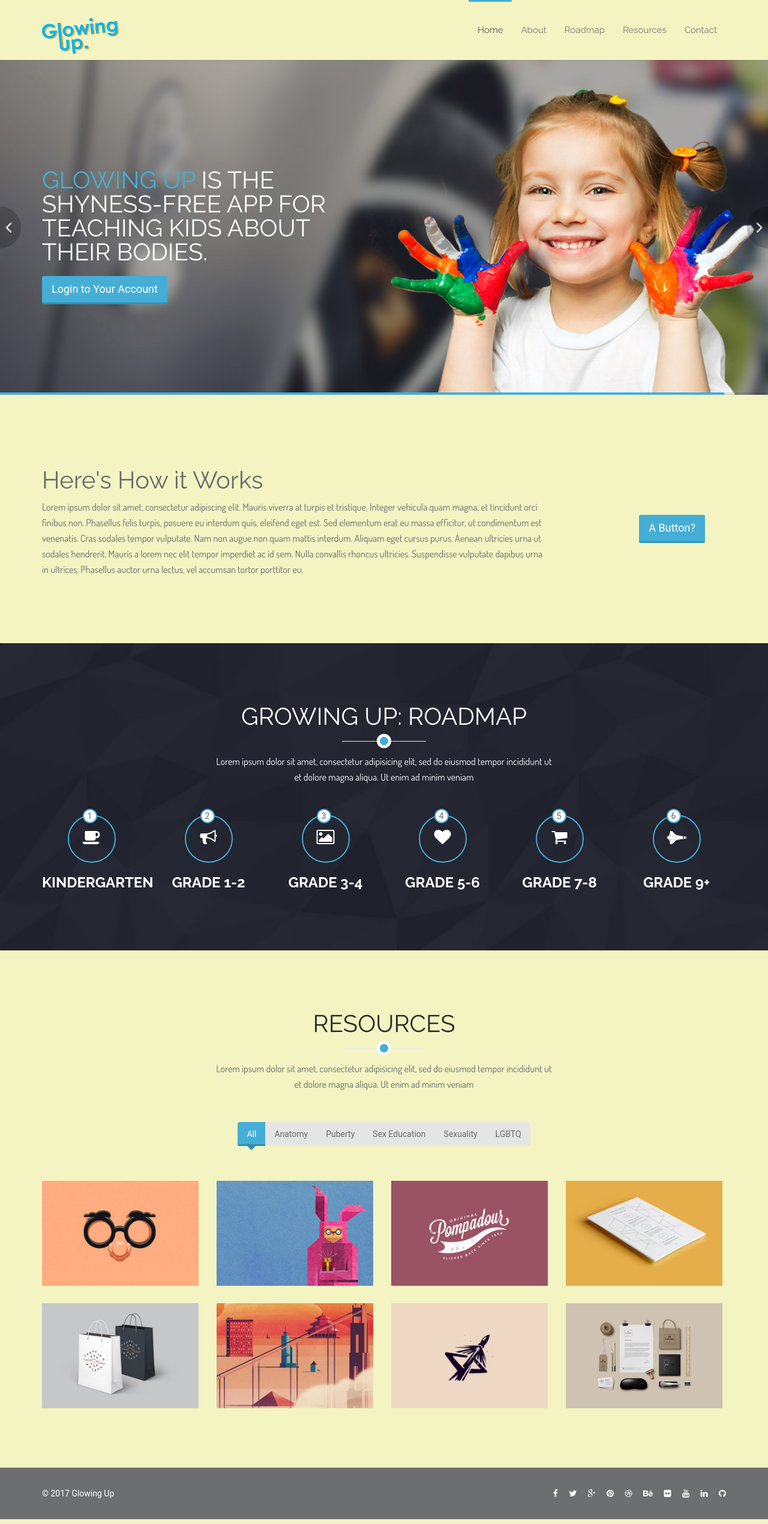
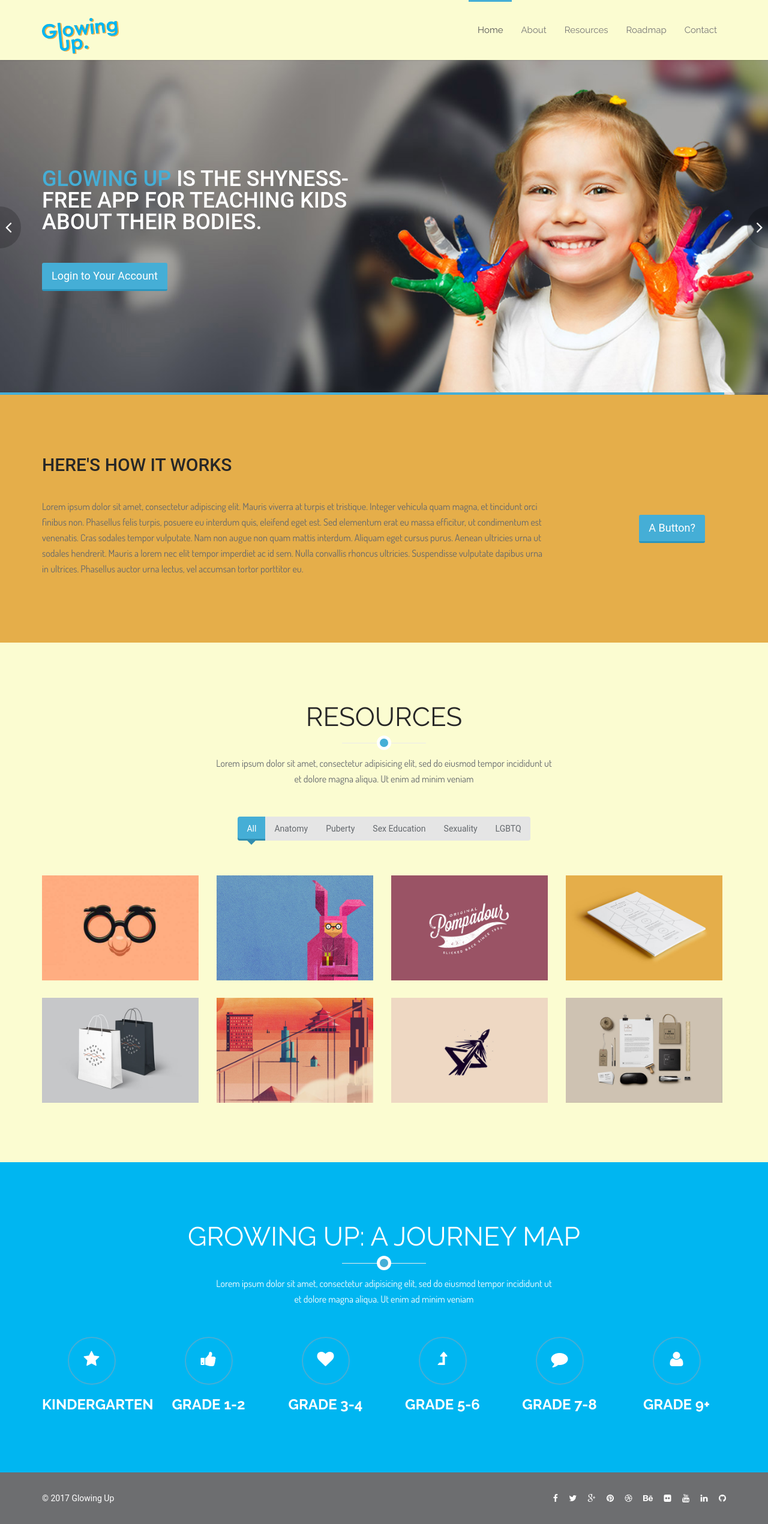
Before and after one commit to smaashthemac/SexTalk, a PHP site: page / in a window 1280 px wide. Shown: the whole page at 60% size. Run offline with PHP 8.4, Linux system fonts and the light colour scheme; some libraries are stand-ins or nearby versions.

Commit message:
morning commit

```diff
--- a/css/main.css
+++ b/css/main.css
@@ -6,8 +6,11 @@
 }
 
 h2 {
-  font-family: 'Raleway', sans-serif;
-  font-size: 40px !important;
+    color: #272727;
+    text-transform: uppercase;
+    position: relative;
+    padding-bottom: 20px;
+    margin: 0 0 20px;
 }
 
 p {
@@ -32,6 +35,13 @@ h3#work-process {
     bottom: 10px;
 }
 
+#work-process {
+    padding: 100px 0 50px;
+    background: #00B6F1 !important;
+    background-size: cover;
+    color: #fff;
+}
+
 /*********** END CHRISTINA CUSTOM CSS *******/
 
 @import url(http://fonts.googleapis.com/css?family=Roboto:400,300,100,700,100italic,300italic,400italic,700italic);
@@ -46,7 +56,7 @@ Author URL: http://shapebootstrap.net
 **************************/
 body {
   padding-top: 100px;
-  background: #F3F4C1;
+  background: #E5AE4A;
   font-family: 'Roboto', sans-serif;
   font-weight: 400;
   color: #64686d;
@@ -92,6 +102,7 @@ hr {
   margin-bottom: 50px;
 }
 .section-header .section-title {
+  font-family: 'Raleway';
   font-size: 44px;
   color: #272727;
   text-transform: uppercase;
@@ -204,7 +215,7 @@ ul.nostyle i {
 }
 @media only screen and (min-width: 768px) {
   #main-menu.navbar-default {
-    background: #F3F4C1;
+    background: #fbfcd1;
     -webkit-box-shadow: 0 0 3px 0 rgba(0, 0, 0, 0.1);
     box-shadow: 0 0 3px 0 rgba(0, 0, 0, 0.1);
   }
@@ -406,7 +417,7 @@ ul.nostyle i {
 }
 #portfolio {
   padding: 100px 0;
-  background: #F3F4C1;
+  background: #fbfcd1;
 }
 #portfolio .portfolio-filter {
   list-style: none;
--- a/index.html
+++ b/index.html
@@ -47,8 +47,8 @@
                     <ul class="nav navbar-nav" id="navbar">
                         <li class="scroll active"><a href="#home">Home</a></li>
                         <li class="scroll"><a href="#about">About</a></li>
+                        <li class="scroll"><a href="#portfolio">Resources</a></li>
                         <li class="scroll"><a href="#work-process">Roadmap</a></li>
-                        <li class="scroll"><a href="#portfolio">Resources</a></li>
                         <li class="scroll"><a href="#get-in-touch">Contact</a></li>
                     </ul>
                 </div>
@@ -97,6 +97,8 @@
                     <h2>Here's How it Works</h2>
                     <p>Lorem ipsum dolor sit amet, consectetur adipiscing elit. Mauris viverra at turpis et tristique. Integer vehicula quam magna, et tincidunt orci finibus non. Phasellus felis turpis, posuere eu interdum quis, eleifend eget est. Sed elementum erat eu massa efficitur, ut condimentum est venenatis. Cras sodales tempor vulputate. Nam non augue non quam mattis interdum. Aliquam eget cursus purus. Aenean ultricies urna ut sodales hendrerit. Mauris a lorem nec elit tempor imperdiet ac id sem. Nulla convallis rhoncus ultricies. Suspendisse vulputate dapibus urna in ultrices. Phasellus auctor urna lectus, vel accumsan tortor porttitor eu.
                     </p>
+
+
                 </div>
                 <div class="col-sm-3 text-right">
                     <a class="btn btn-primary btn-lg" id="about-button" href="#">A Button?</a>
@@ -302,73 +304,7 @@
         </div>
     </section>-->
 
-    <section id="work-process">
-        <div class="container">
-            <div class="section-header">
-                <h2 class="section-title text-center wow fadeInDown">Growing Up: Roadmap</h2>
-                <p class="text-center wow fadeInDown">Lorem ipsum dolor sit amet, consectetur adipisicing elit, sed do eiusmod tempor incididunt ut <br> et dolore magna aliqua. Ut enim ad minim veniam</p>
-            </div>
-
-            <div class="row text-center">
-                <div class="col-md-2 col-md-4 col-xs-6">
-                    <div class="wow fadeInUp" data-wow-duration="400ms" data-wow-delay="0ms">
-                        <div class="icon-circle">
-                            <span>1</span>
-                            <i class="fa fa-coffee fa-2x"></i>
-                        </div>
-                        <h3>KINDERGARTEN</h3>
-                    </div>
-                </div>
-                <div class="col-md-2 col-md-4 col-xs-6">
-                    <div class="wow fadeInUp" data-wow-duration="400ms" data-wow-delay="100ms">
-                        <div class="icon-circle">
-                            <span>2</span>
-                            <i class="fa fa-bullhorn fa-2x"></i>
-                        </div>
-                        <h3>GRADE 1-2</h3>
-                    </div>
-                </div>
-                <div class="col-md-2 col-md-4 col-xs-6">
-                    <div class="wow fadeInUp" data-wow-duration="400ms" data-wow-delay="200ms">
-                        <div class="icon-circle">
-                            <span>3</span>
-                            <i class="fa fa-image fa-2x"></i>
-                        </div>
-                        <h3>GRADE 3-4</h3>
-                    </div>
-                </div>
-                <div class="col-md-2 col-md-4 col-xs-6">
-                    <div class="wow fadeInUp" data-wow-duration="400ms" data-wow-delay="300ms">
-                        <div class="icon-circle">
-                            <span>4</span>
-                            <i class="fa fa-heart fa-2x"></i>
-                        </div>
-                        <h3>GRADE 5-6</h3>
-                    </div>
-                </div>
-                <div class="col-md-2 col-md-4 col-xs-6">
-                    <div class="wow fadeInUp" data-wow-duration="400ms" data-wow-delay="400ms">
-                        <div class="icon-circle">
-                            <span>5</span>
-                            <i class="fa fa-shopping-cart fa-2x"></i>
-                        </div>
-                        <h3>GRADE 7-8</h3>
-                    </div>
-                </div>
-                <div class="col-md-2 col-md-4 col-xs-6">
-                    <div class="wow fadeInUp" data-wow-duration="400ms" data-wow-delay="500ms">
-                        <div class="icon-circle">
-                            <span>6</span>
-                            <i class="fa fa-space-shuttle fa-2x"></i>
-                        </div>
-                        <h3>GRADE 9+</h3>
-                    </div>
-                </div>
-            </div>
-        </div>
-    </section><!--/#work-process-->
-
-    <section id="portfolio">
+        <section id="portfolio">
         <div class="container">
             <div class="section-header">
                 <h2 class="section-title text-center wow fadeInDown">Resources</h2>
@@ -477,6 +413,66 @@
             </div>
         </div>
     </section>
+
+    <section id="work-process">
+        <div class="container">
+            <div class="section-header">
+                <h2 class="section-title text-center wow fadeInDown">Growing Up: A Journey Map</h2>
+                <p class="text-center wow fadeInDown">Lorem ipsum dolor sit amet, consectetur adipisicing elit, sed do eiusmod tempor incididunt ut <br> et dolore magna aliqua. Ut enim ad minim veniam</p>
+            </div>
+
+            <div class="row text-center">
+                <div class="col-md-2 col-md-4 col-xs-6">
+                    <div class="wow fadeInUp" data-wow-duration="400ms" data-wow-delay="0ms">
+                        <div class="icon-circle">
+                            <i class="fa fa-star fa-2x"></i>
+                        </div>
+                        <h3>KINDERGARTEN</h3>
+                    </div>
+                </div>
+                <div class="col-md-2 col-md-4 col-xs-6">
+                    <div class="wow fadeInUp" data-wow-duration="400ms" data-wow-delay="100ms">
+                        <div class="icon-circle">
+                            <i class="fa fa-thumbs-up fa-2x"></i>
+                        </div>
+                        <h3>GRADE 1-2</h3>
+                    </div>
+                </div>
+                <div class="col-md-2 col-md-4 col-xs-6">
+                    <div class="wow fadeInUp" data-wow-duration="400ms" data-wow-delay="200ms">
+                        <div class="icon-circle">
+                            <i class="fa fa-heart fa-2x"></i>
+                        </div>
+                        <h3>GRADE 3-4</h3>
+                    </div>
+                </div>
+                <div class="col-md-2 col-md-4 col-xs-6">
+                    <div class="wow fadeInUp" data-wow-duration="400ms" data-wow-delay="300ms">
+                        <div class="icon-circle">
+                            <i class="fa fa-level-up fa-2x"></i>
+                        </div>
+                        <h3>GRADE 5-6</h3>
+                    </div>
+                </div>
+                <div class="col-md-2 col-md-4 col-xs-6">
+                    <div class="wow fadeInUp" data-wow-duration="400ms" data-wow-delay="400ms">
+                        <div class="icon-circle">
+                            <i class="fa fa-comment fa-2x"></i>
+                        </div>
+                        <h3>GRADE 7-8</h3>
+                    </div>
+                </div>
+                <div class="col-md-2 col-md-4 col-xs-6">
+                    <div class="wow fadeInUp" data-wow-duration="400ms" data-wow-delay="500ms">
+                        <div class="icon-circle">
+                            <i class="fa fa-user fa-2x"></i>
+                        </div>
+                        <h3>GRADE 9+</h3>
+                    </div>
+                </div>
+            </div>
+        </div>
+    </section><!--/#work-process-->
 
     <!--<section id="meet-team">
         <div class="container">
```
